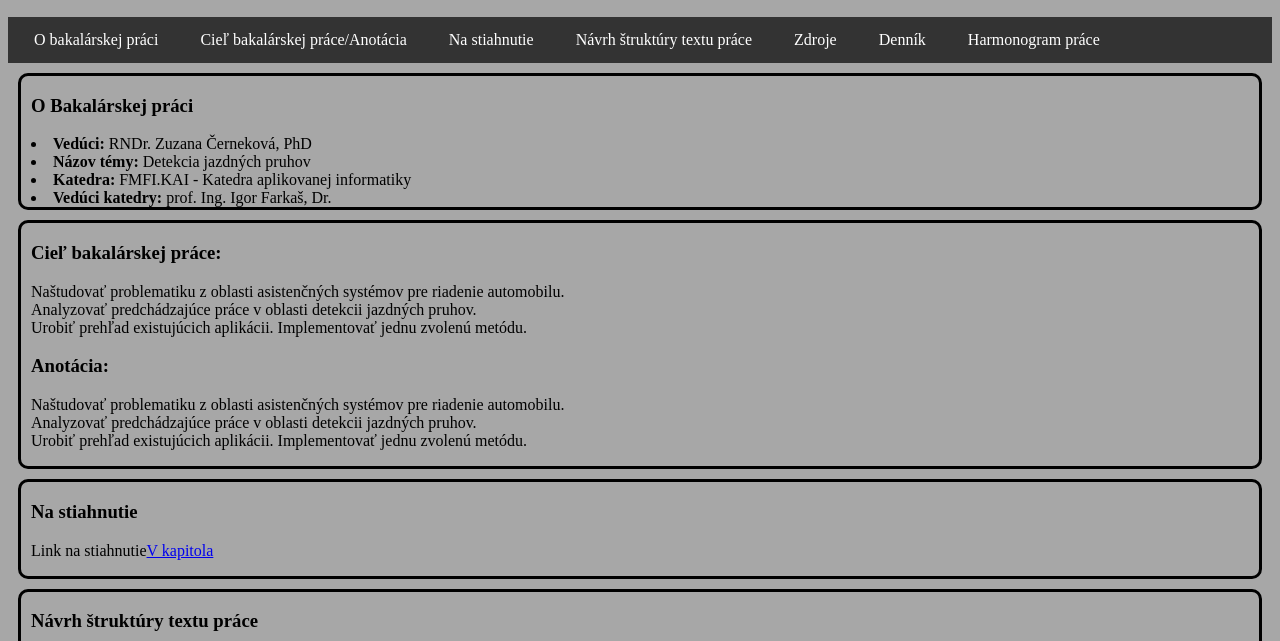
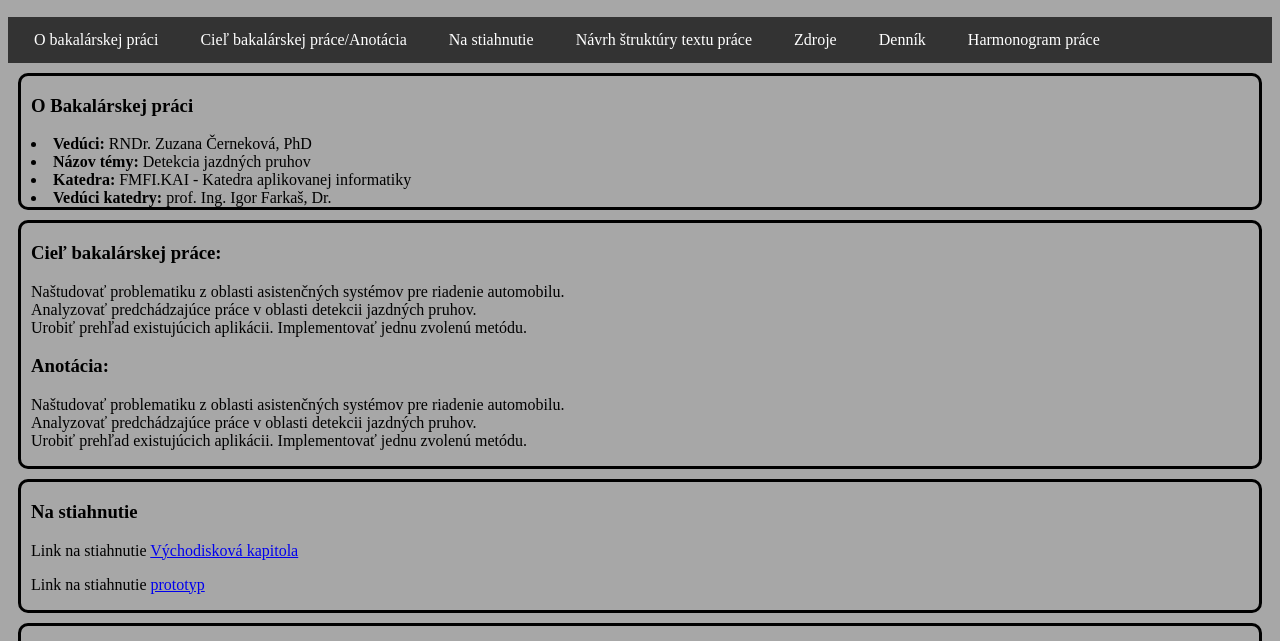
Before and after one commit to zdarilek2/bak_praca, a plain HTML site: page index.html in a window 1280 px wide. Shown: the part 110-751 px from the top of the page. Drawn offline with Linux system fonts and the light colour scheme.

Commit message:
Update index.html

```diff
--- a/index.html
+++ b/index.html
@@ -63,7 +63,8 @@ metódu.</p>
     </div>
     <div>
     <h3 id="3">Na stiahnutie</h3>
-    <p> Link na stiahnutie<a href="vychodiskova kapitola.pdf">V kapitola</a></p>
+    <p> Link na stiahnutie <a href="vychodiskova kapitola.pdf"> Východisková kapitola</a></p>
+    <p> Link na stiahnutie <a href="program+screen.rar"> prototyp</a></p>
     </div>
     <div>
     <h3 id="4">Návrh štruktúry textu práce</h3>
```
